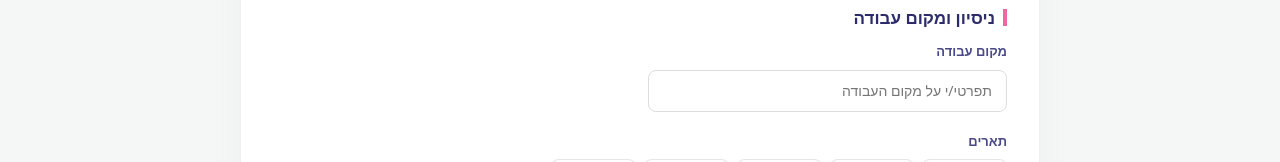
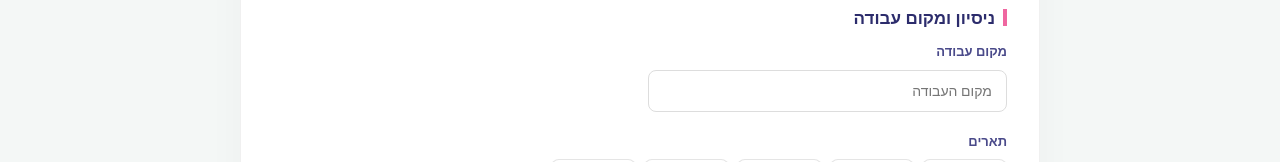
Before and after one commit to hubhub20256/ShebaHub, a React (Vite) app: page /mentor/create-profile in a window 1280 px wide. Shown: the part 599-761 px from the top of the page. Built offline with nearby package versions, Linux system fonts and the light colour scheme.

Commit message:
some type fixes

```diff
--- a/src/pages/CreateMentorProfile.jsx
+++ b/src/pages/CreateMentorProfile.jsx
@@ -217,7 +217,7 @@ export default function CreateMentorProfile() {
         <div style={{ ...styles.section, borderTop: "1px solid #eee", paddingTop: 24 }}>
           <h3 style={styles.sectionTitle}>ניסיון ומקום עבודה</h3>
           <div className="mentor-grid" style={styles.grid}>
-             <InputField label="מקום עבודה" name="workplace" value={form.workplace} onChange={handleChange} error={role === "mentor" ? errors.workplace : null} placeholder={role === "mentor" ? "תפרטי/י על מקום העבודה" : "מקום עבודה (אם רלוונטי)"} />
+             <InputField label="מקום עבודה" name="workplace" value={form.workplace} onChange={handleChange} error={role === "mentor" ? errors.workplace : null} placeholder={role === "mentor" ? "מקום העבודה" : "מקום עבודה (אם רלוונטי)"} />
 
             {role === "apprentice" && (
                 <div style={styles.field}>
@@ -312,7 +312,7 @@ export default function CreateMentorProfile() {
         <div style={{ ...styles.section, borderTop: "1px solid #eee", paddingTop: 24 }}>
           <h3 style={styles.sectionTitle}>פרטים נוספים וקבצים</h3>
           <TextAreaField label="תיאור רקע אישי ואקדמי" name="personalAcademicDescription" value={form.personalAcademicDescription} onChange={handleChange} error={errors.personalAcademicDescription} rows={4} />
-          <TextAreaField label="לקבלת חוות דעת ממנחים/מתלמדים" name="recommendationRequest" value={form.recommendationRequest} onChange={handleChange} placeholder="תואר + שם מלא + דואר אלקטרוני" rows={3} />
+          <TextAreaField label="לקבלת חוות דעת ממנחים/מתלמדים" name="recommendationRequest" value={form.recommendationRequest} onChange={handleChange} placeholder="תואר + שם מלא + דואר אלקטרוני" rows={4} />
 
           <div className="mentor-grid" style={{...styles.grid, marginTop: 15}}>
             <FileField label="העלאת קבצים" name="filesUpload" file={form.filesUpload} onChange={handleFileChange} />
```
